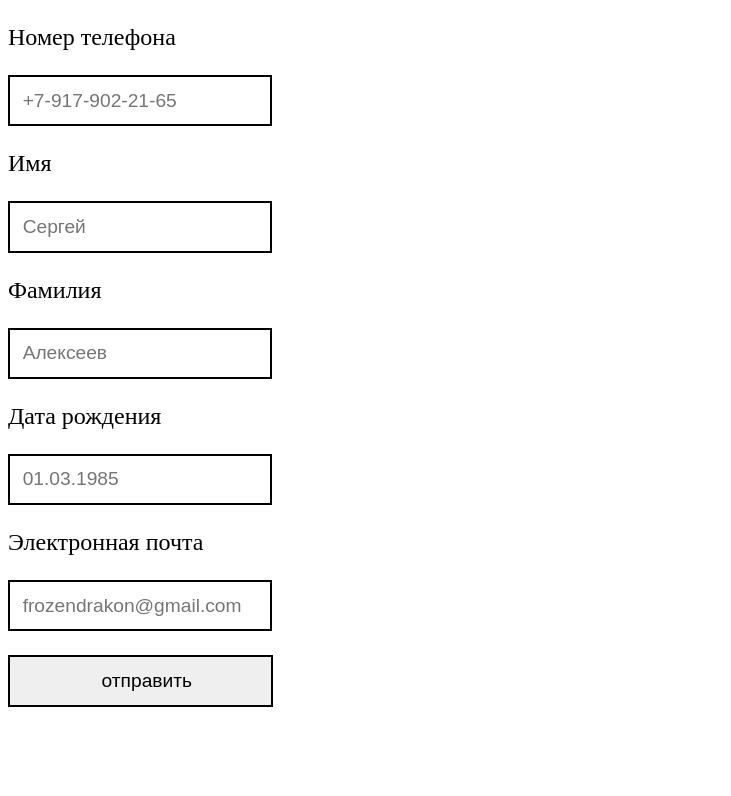
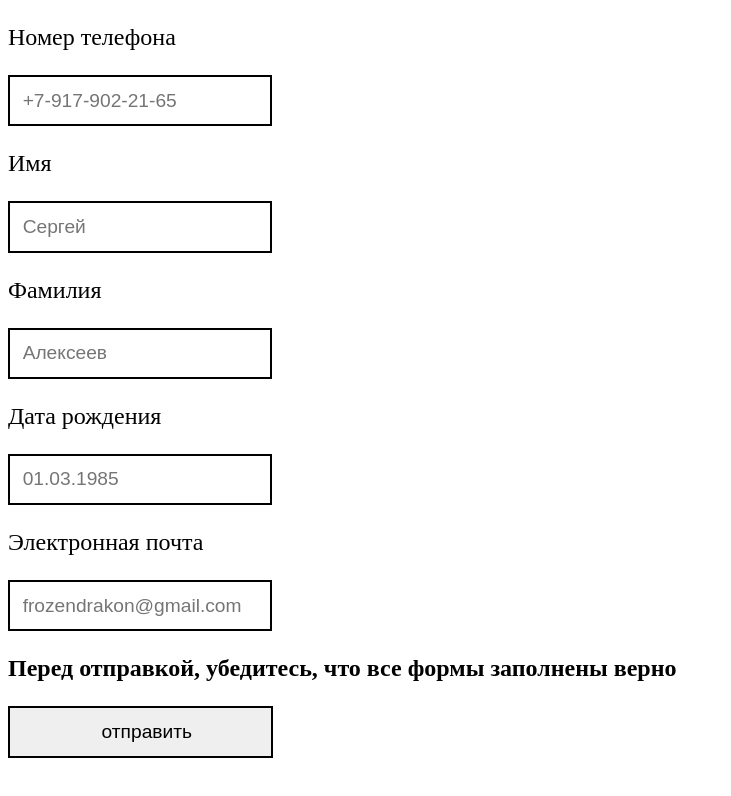
Before and after one commit to frozendrakkon/validation, a plain HTML site: page index.html in a window 1280 px wide. Shown: the whole page, without its empty margins (0-731 px from the left). Drawn offline with Linux system fonts and the light colour scheme.

Commit message:
edit styles

```diff
--- a/index.html
+++ b/index.html
@@ -20,7 +20,7 @@
     <input id="date" type="text" placeholder="01.03.1985" />
     <p>Электронная почта</p>
     <input id="email" type="text" placeholder="frozendrakon@gmail.com" />
-    <p></p>
+    <p><b>Перед отправкой, убедитесь, что все формы заполнены верно</b></p>
     <input id="submit" class="submit" type="submit" value="отправить"></input>
   </form>
 
```
